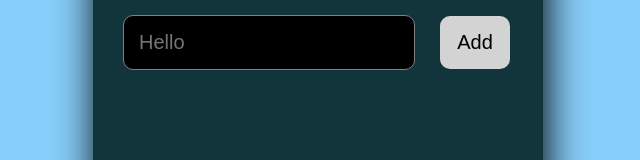
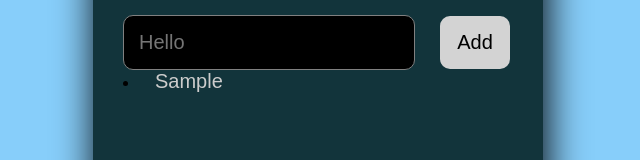
Before and after one commit to meganw22/react-todo, a React (Vite) app in the folder react-todo/: page / in a window 1280 px wide. Both pictures are taken after typing "Sample" into the empty fields and a click on the button "Add". Shown: the part 182-342 px from the top of the page, without its empty margins (322-962 px from the left). Built offline with nearby package versions, Linux system fonts and the light colour scheme.

Commit message:
Updated ToDoList.jsx to set and add new tasks to the array

```diff
--- a/react-todo/package.json
+++ b/react-todo/package.json
@@ -11,7 +11,8 @@
   },
   "dependencies": {
     "react": "^18.3.1",
-    "react-dom": "^18.3.1"
+    "react-dom": "^18.3.1",
+    "uuid": "^11.0.5"
   },
   "devDependencies": {
     "@eslint/js": "^9.17.0",
--- a/react-todo/src/App.jsx
+++ b/react-todo/src/App.jsx
@@ -1,7 +1,7 @@
 import { useState } from "react";
-// import ToDoList from "./components/ToDoList";
 import ListHeader from "./components/ListHeader";
 import Form from "./components/Form";
+import ToDoList from "./components/ToDoList";
 import "./components/styles.css";
 
 const App = () => {
@@ -20,6 +20,9 @@ const App = () => {
               setAllTasks={setAllTasks}
             />
           </div>
+          <div>
+            <ToDoList allTasks={allTasks} setAllTasks={setAllTasks} />
+          </div>
         </div>
       </div>
     </>
--- a/react-todo/src/components/Form.jsx
+++ b/react-todo/src/components/Form.jsx
@@ -1,4 +1,5 @@
 import React, { useState } from "react";
+import { v4 as uuidv4 } from "uuid";
 
 const Form = ({ allTasks, setAllTasks, newTask, setNewTask }) => {
   const onNewTaskChange = (event) => {
@@ -8,7 +9,10 @@ const Form = ({ allTasks, setAllTasks, newTask, setNewTask }) => {
     event.preventDefault();
     if (newTask.trim() === "") return;
 
-    setAllTasks([...allTasks, newTask]);
+    setAllTasks([
+      ...allTasks,
+      { id: uuidv4(), title: newTask, completed: false },
+    ]);
     setNewTask("");
   };
 
--- a/react-todo/src/components/ToDoList.jsx
+++ b/react-todo/src/components/ToDoList.jsx
@@ -1,7 +1,20 @@
-import { useState } from "react";
+import React from "react";
 
-function App() {
-  <h1>Hello</h1>;
-}
+const ToDoList = ({ allTasks, setAllTasks }) => {
+  return (
+    <div>
+      {allTasks.map((task) => (
+        <li className="todo-list" key={task.id}>
+          <input
+            type="text"
+            value={task.title}
+            className="list"
+            onChange={(event) => event.preventDefault()}
+          />
+        </li>
+      ))}
+    </div>
+  );
+};
 
-export default App;
+export default ToDoList;
```
Also changed, not shown: 1 other file (tests, documents, lock files or other folders).
